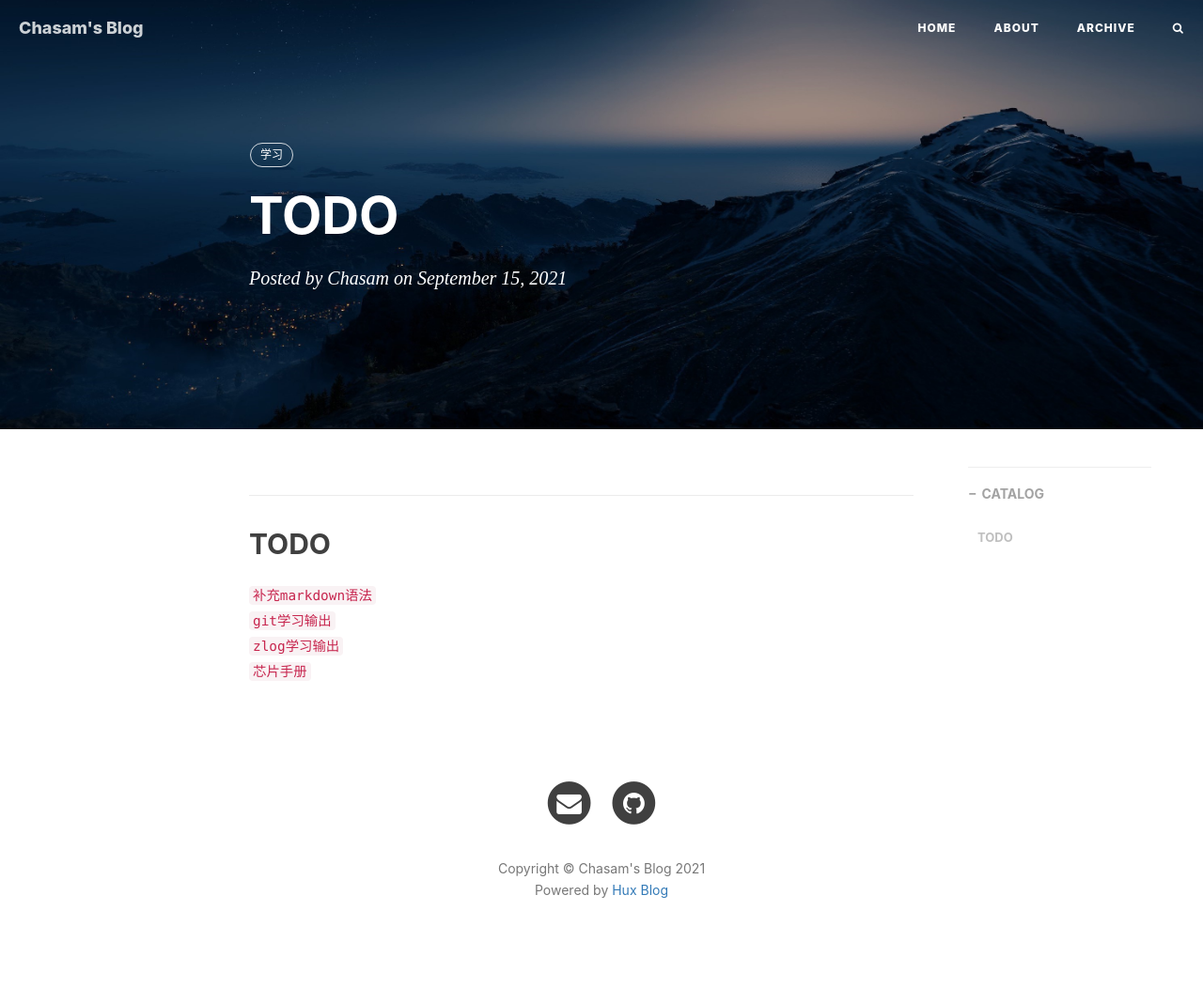
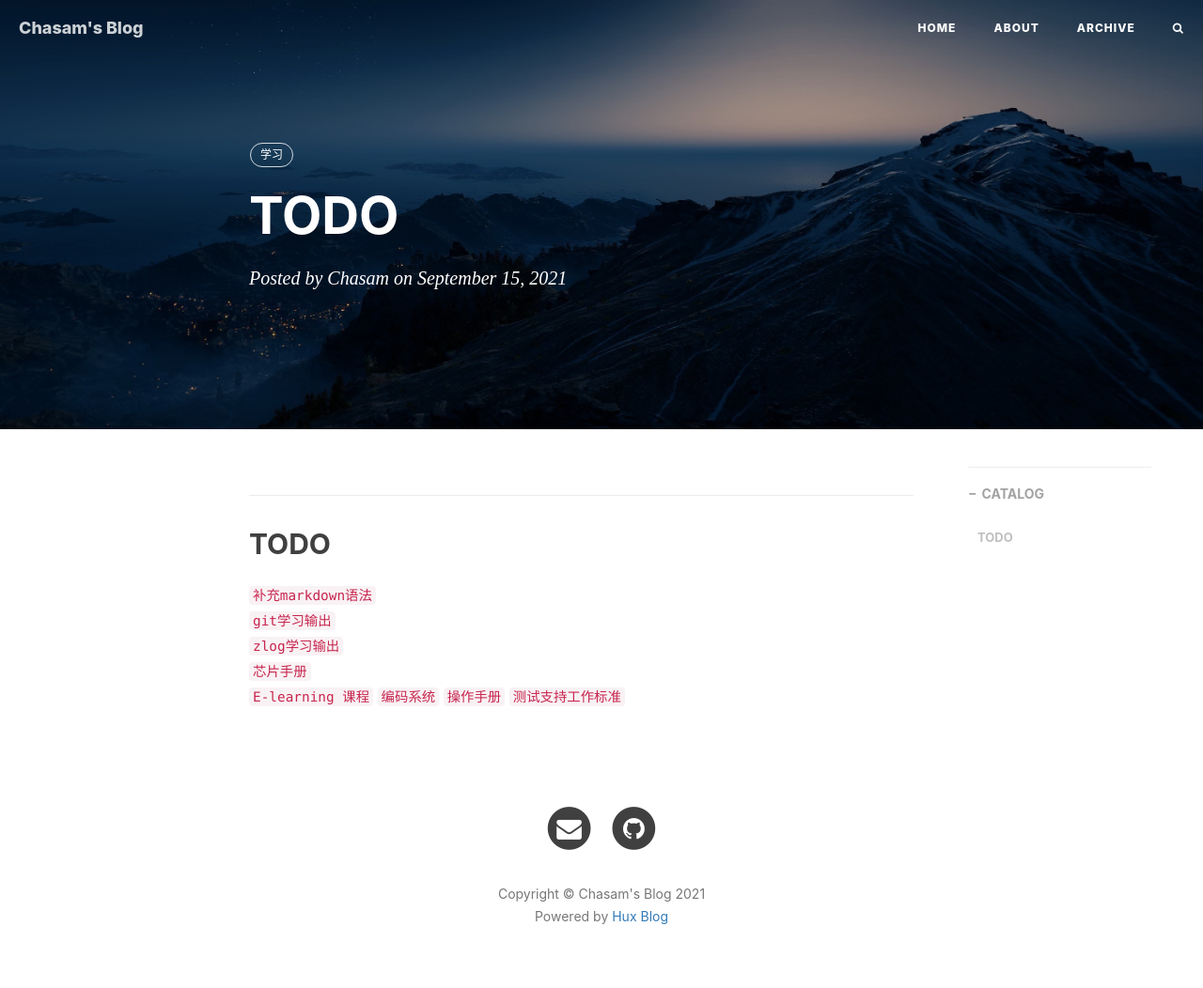
Before and after one commit to xujiaxiang42/xujiaxiang42.github.io, a Jekyll site: the page built from _posts/2021-09-15-TODO.md, in a window 1280 px wide. Shown: the whole page at 94% size. Built offline with Jekyll 4.4.1, drawn with Linux system fonts in a browser that asks for light colours; nearby versions of some CDN libraries; comment, search, counter and statistics services are not loaded; before the commit the page ends 1025 px from its top, so only the background shows below that.

Commit message:
add Todo list

```diff
--- a/_posts/2021-09-15-TODO.md
+++ b/_posts/2021-09-15-TODO.md
@@ -14,3 +14,7 @@ tags:
 `git学习输出`
 `zlog学习输出`
 `芯片手册`
+`E-learning 课程`
+`编码系统`
+`操作手册`
+`测试支持工作标准`
```
